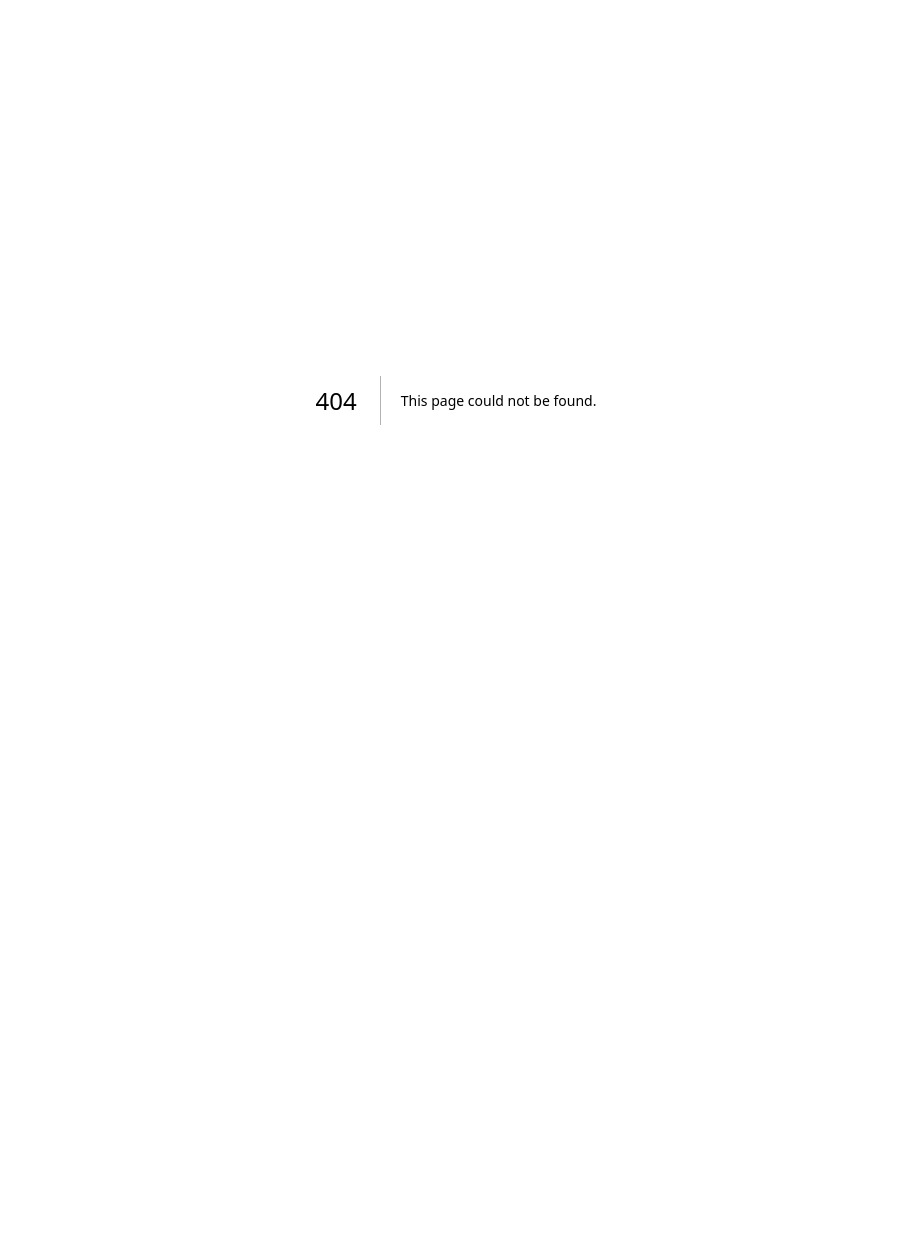
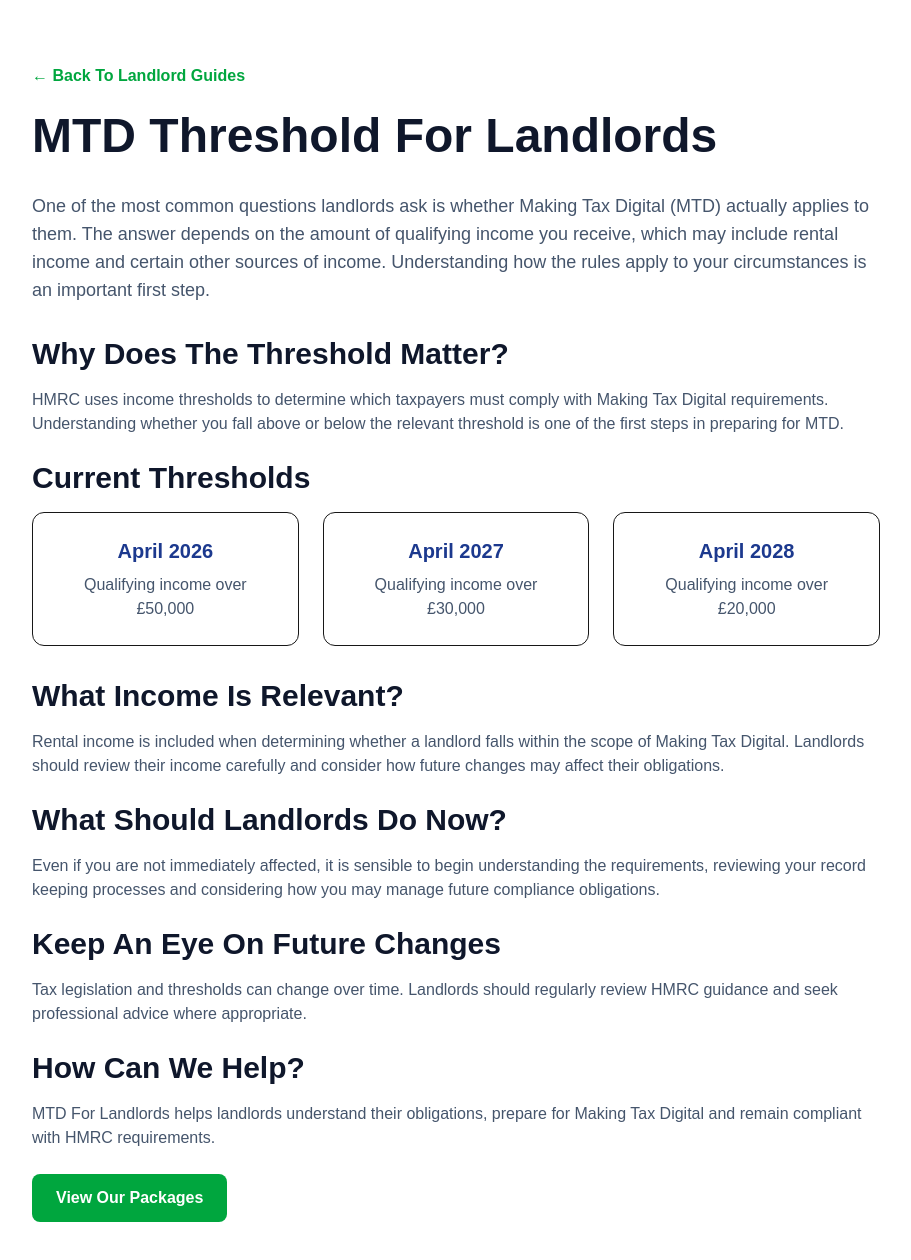
Before and after one commit to colin-mtd/mtd-for-landlords, a Next.js app: page /guides/mtd-threshold-for-landlords in a window 1280 px wide. Before the commit this address had no page. Shown: the top 1260 px of the page, without its empty margins (184-1095 px from the left). Before the commit the page ends 800 px from the top, so only its background shows below. Built offline with nearby package versions, Linux system fonts and the light colour scheme.

Commit message:
Added new thresholds guide and "look up" page for values

```diff
--- /dev/null
+++ b/app/data/mtdThresholds.js
@@ -0,0 +1,17 @@
+export const MTD_THRESHOLDS = [
+  {
+    year: "April 2026",
+    threshold: "£50,000",
+    description: "Qualifying income over £50,000",
+  },
+  {
+    year: "April 2027",
+    threshold: "£30,000",
+    description: "Qualifying income over £30,000",
+  },
+  {
+    year: "April 2028",
+    threshold: "£20,000",
+    description: "Qualifying income over £20,000",
+  },
+];
--- /dev/null
+++ b/app/guides/mtd-threshold-for-landlords/page.js
@@ -0,0 +1,110 @@
+import { MTD_THRESHOLDS } from "../../data/mtdThresholds";
+export default function GuidePage() {
+  return (
+    <main className="max-w-4xl mx-auto px-6 py-16">
+
+      <a
+        href="/guides"
+        className="text-green-600 font-semibold inline-block mb-6"
+      >
+        ← Back To Landlord Guides
+      </a>
+
+      <h1 className="text-5xl font-bold text-slate-900 mb-8">
+        MTD Threshold For Landlords
+      </h1>
+
+      <p className="text-lg text-slate-600 mb-8">
+        One of the most common questions landlords ask is whether
+Making Tax Digital (MTD) actually applies to them. The answer
+depends on the amount of qualifying income you receive, which
+may include rental income and certain other sources of income.
+Understanding how the rules apply to your circumstances is an
+important first step.
+      </p>
+
+      <h2 className="text-3xl font-bold text-slate-900 mb-4">
+        Why Does The Threshold Matter?
+      </h2>
+
+      <p className="text-slate-600 mb-6">
+        HMRC uses income thresholds to determine which taxpayers must
+        comply with Making Tax Digital requirements. Understanding
+        whether you fall above or below the relevant threshold is one
+        of the first steps in preparing for MTD.
+      </p>
+<h2 className="text-3xl font-bold text-slate-900 mb-4">
+  Current Thresholds
+</h2>
+
+<div className="grid md:grid-cols-3 gap-6 mb-8">
+  {MTD_THRESHOLDS.map((item) => (
+    <div
+      key={item.year}
+      className="border rounded-xl p-6 text-center"
+    >
+      <h3 className="text-xl font-bold text-blue-900 mb-2">
+        {item.year}
+      </h3>
+
+      <p className="text-slate-600">
+        {item.description}
+      </p>
+    </div>
+  ))}
+</div>
+
+
+
+      <h2 className="text-3xl font-bold text-slate-900 mb-4">
+        What Income Is Relevant?
+      </h2>
+
+      <p className="text-slate-600 mb-6">
+        Rental income is included when determining whether a landlord
+        falls within the scope of Making Tax Digital. Landlords should
+        review their income carefully and consider how future changes
+        may affect their obligations.
+      </p>
+
+      <h2 className="text-3xl font-bold text-slate-900 mb-4">
+        What Should Landlords Do Now?
+      </h2>
+
+      <p className="text-slate-600 mb-6">
+        Even if you are not immediately affected, it is sensible to
+        begin understanding the requirements, reviewing your record
+        keeping processes and considering how you may manage future
+        compliance obligations.
+      </p>
+
+      <h2 className="text-3xl font-bold text-slate-900 mb-4">
+        Keep An Eye On Future Changes
+      </h2>
+
+      <p className="text-slate-600 mb-6">
+        Tax legislation and thresholds can change over time. Landlords
+        should regularly review HMRC guidance and seek professional
+        advice where appropriate.
+      </p>
+
+      <h2 className="text-3xl font-bold text-slate-900 mb-4">
+        How Can We Help?
+      </h2>
+
+      <p className="text-slate-600 mb-6">
+        MTD For Landlords helps landlords understand their obligations,
+        prepare for Making Tax Digital and remain compliant with HMRC
+        requirements.
+      </p>
+
+      <a
+        href="/#packages"
+        className="inline-block bg-green-600 text-white px-6 py-3 rounded-lg font-semibold"
+      >
+        View Our Packages
+      </a>
+
+    </main>
+  );
+}
--- a/app/guides/page.js
+++ b/app/guides/page.js
@@ -28,6 +28,25 @@ export default function Guides() {
           Read Guide →
         </Link>
       </div>
+<div className="border rounded-xl p-6 mt-6">
+  <h2 className="text-2xl font-semibold mb-3">
+    MTD Threshold For Landlords
+  </h2>
+
+  <p className="text-slate-600 mb-4">
+    Learn how the Making Tax Digital income thresholds work,
+    what qualifying income means and whether MTD is likely
+    to apply to you.
+  </p>
+
+  <a
+    href="/guides/mtd-threshold-for-landlords"
+    className="text-green-600 font-semibold"
+  >
+    Read Guide →
+  </a>
+</div>
+
       <div className="mt-12 text-center">
   <a
     href="/"
--- a/app/page.js
+++ b/app/page.js
@@ -1,3 +1,4 @@
+import { MTD_THRESHOLDS } from "./data/mtdThresholds";
 export default function Home() {
   return (
     <main className="min-h-screen bg-white">
@@ -42,32 +43,20 @@ export default function Home() {
 
     <div className="grid md:grid-cols-3 gap-6">
 
-      <div className="bg-white rounded-xl shadow-sm border p-8 text-center">
-        <h3 className="text-2xl font-bold text-blue-900 mb-3">
-          April 2026
-        </h3>
-        <p className="text-slate-700">
-          Rental income over £50,000
-        </p>
-      </div>
+      {MTD_THRESHOLDS.map((item) => (
+  <div
+    key={item.year}
+    className="bg-white rounded-xl shadow-sm border p-8 text-center"
+  >
+    <h3 className="text-2xl font-bold text-blue-900 mb-3">
+      {item.year}
+    </h3>
 
-      <div className="bg-white rounded-xl shadow-sm border p-8 text-center">
-        <h3 className="text-2xl font-bold text-blue-900 mb-3">
-          April 2027
-        </h3>
-        <p className="text-slate-700">
-          Rental income over £30,000
-        </p>
-      </div>
-
-      <div className="bg-white rounded-xl shadow-sm border p-8 text-center">
-        <h3 className="text-2xl font-bold text-blue-900 mb-3">
-          April 2028
-        </h3>
-        <p className="text-slate-700">
-          Rental income over £20,000
-        </p>
-      </div>
+    <p className="text-slate-700">
+      {item.description}
+    </p>
+  </div>
+))}
 
     </div>
 
```
